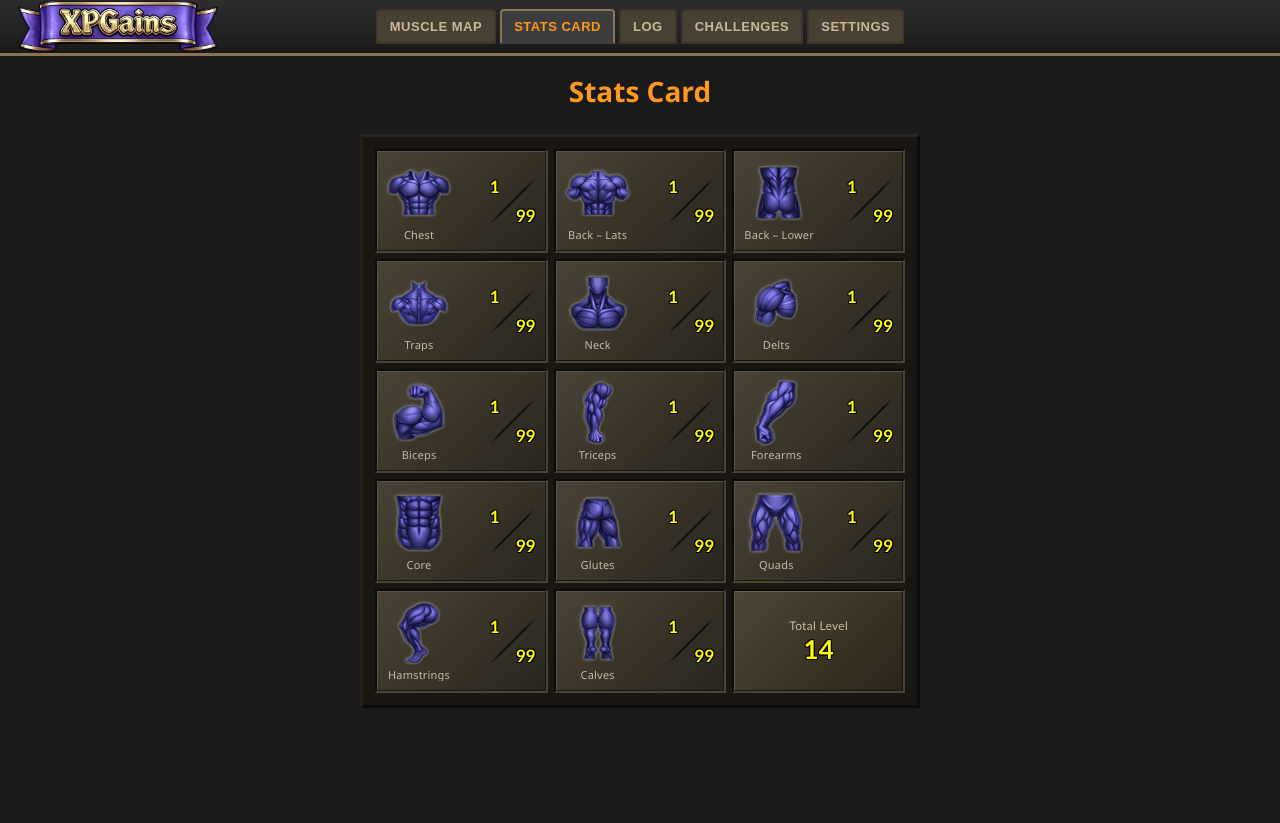
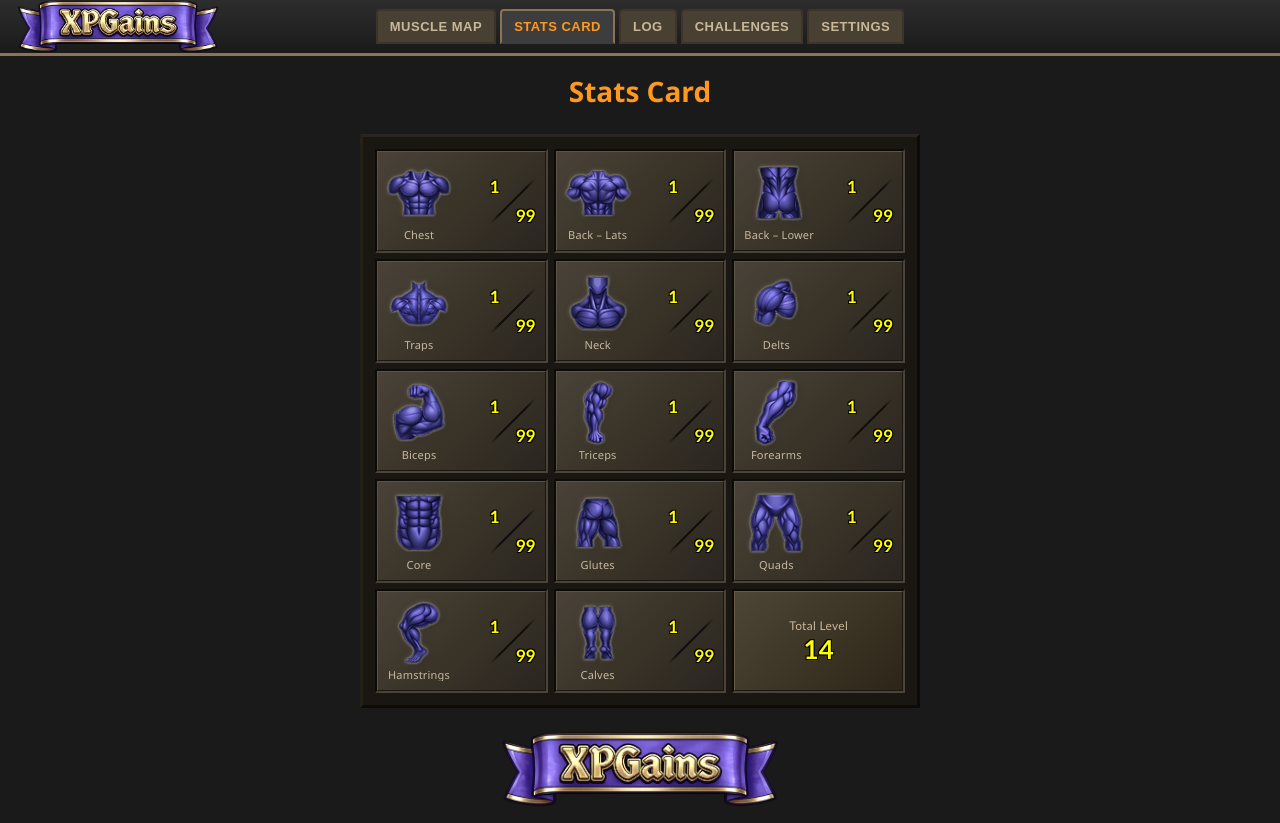
Before and after one commit to GerbertGuliyev/XPGains, a plain HTML site: page index.html in a window 1280 px wide. Both pictures are taken after a click on the button "STATS CARD". Before the commit the page ends 800 px from the top, so only its background shows below. Drawn offline with Linux system fonts and the light colour scheme.

Commit message:
Add files via upload

```diff
--- a/app.js
+++ b/app.js
@@ -788,8 +788,8 @@ const TrainingFlow = {
 
   showXpToast(xp, neglected = false) {
     const toast = document.getElementById('xp-toast');
-    const text = neglected ? `+${xp} XP (Neglected Bonus!)` : `+${xp} XP`;
-    toast.querySelector('.xp-toast-text').textContent = text;
+    // Always show plain XP text - neglected bonus is awarded silently
+    toast.querySelector('.xp-toast-text').textContent = `+${xp} XP`;
     toast.classList.add('show');
 
     setTimeout(() => {
--- a/data.js
+++ b/data.js
@@ -362,7 +362,7 @@ const XP_CONFIG = {
   diminishingMultipliers: [1.0, 0.85, 0.7, 0.5, 0.3],
 
   // Neglected muscle bonus
-  neglectedDays: 10,      // Days without training to be "neglected"
+  neglectedDays: 7,       // Days without training to be "neglected"
   neglectedBonus: 0.10    // 10% bonus XP
 };
 
@@ -502,19 +502,30 @@ function calculateXpGain(reps, weight, exerciseId, skillLevel, recentSets, isNeg
 }
 
 /**
- * Check if a muscle skill is "neglected" (no training in X days)
+ * Check if a muscle skill is "neglected" (trained before but not in X days)
  * @param {string} skillId - The skill to check
  * @param {Array} logEntries - All log entries
- * @returns {boolean} True if neglected
+ * @returns {boolean} True if neglected (trained before but not recently)
  */
 function isSkillNeglected(skillId, logEntries) {
   const cutoffTime = Date.now() - (XP_CONFIG.neglectedDays * 24 * 60 * 60 * 1000);
 
+  // First check if this skill has EVER been trained
+  const hasEverTrained = logEntries.some(entry => entry.skillId === skillId);
+
+  // If never trained before, not neglected (no bonus)
+  if (!hasEverTrained) {
+    return false;
+  }
+
+  // Check if trained recently (within neglectedDays)
   for (const entry of logEntries) {
     if (entry.skillId === skillId && entry.timestamp > cutoffTime) {
       return false;
     }
   }
+
+  // Trained before but not recently = neglected
   return true;
 }
 
--- a/index.html
+++ b/index.html
@@ -42,6 +42,9 @@
           <div id="stats-grid" class="stats-grid">
             <!-- Skills tiles will be rendered here by JS -->
           </div>
+        </div>
+        <div class="stats-logo-container">
+          <img src="assets/Logo/XPGains_Logo.png" alt="XPGains" class="stats-logo">
         </div>
       </section>
 
--- a/styles.css
+++ b/styles.css
@@ -420,6 +420,22 @@ body {
   .stats-grid {
     grid-template-columns: repeat(3, 1fr);
   }
+}
+
+/* Stats Card Logo - centered below skills table */
+.stats-logo-container {
+  display: flex;
+  justify-content: center;
+  align-items: center;
+  margin-top: clamp(16px, 4vw, 24px);
+  padding: 0 16px;
+}
+
+.stats-logo {
+  max-width: min(60vw, 280px);
+  width: 100%;
+  height: auto;
+  object-fit: contain;
 }
 
 @media (max-width: 360px) {
```
